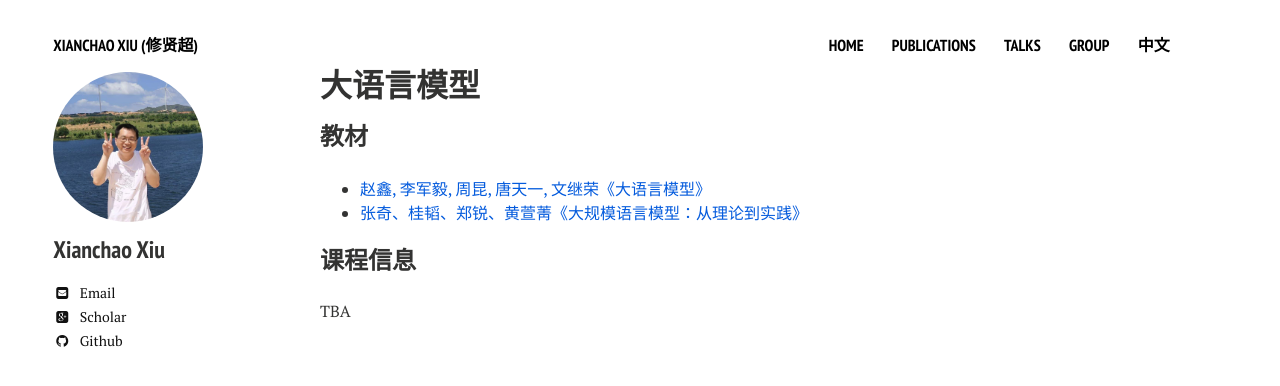
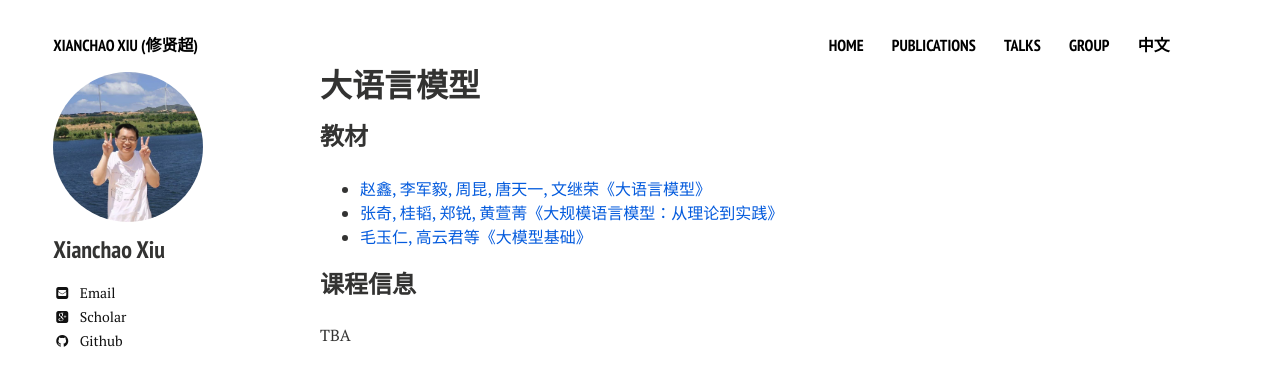
Before and after one commit to xianchaoxiu/xianchaoxiu.github.io, a Jekyll site: the page built from chinese/LLM/index.md, in a window 1280 px wide. Shown: the top 386 px of the page. Built offline with Jekyll 4.4.1, drawn with Linux system fonts in a browser that asks for light colours; nearby versions of some CDN libraries.

Commit message:
Update index.md

```diff
--- a/chinese/LLM/index.md
+++ b/chinese/LLM/index.md
@@ -7,7 +7,8 @@ share: false
 
 ### 教材
 * <a href="https://llmbook-zh.github.io/" class="textlink" target="_blank"> 赵鑫, 李军毅, 周昆, 唐天一, 文继荣《大语言模型》 </a><br>
-* <a href="https://intro-llm.github.io/" class="textlink" target="_blank"> 张奇、桂韬、郑锐、黄萱菁《大规模语言模型：从理论到实践》 </a><br>
+* <a href="https://intro-llm.github.io/" class="textlink" target="_blank"> 张奇, 桂韬, 郑锐, 黄萱菁《大规模语言模型：从理论到实践》 </a><br>
+* <a href="https://github.com/ZJU-LLMs/Foundations-of-LLMs" class="textlink" target="_blank"> 毛玉仁, 高云君等《大模型基础》 </a><br>
 
 
 ### 课程信息
```
